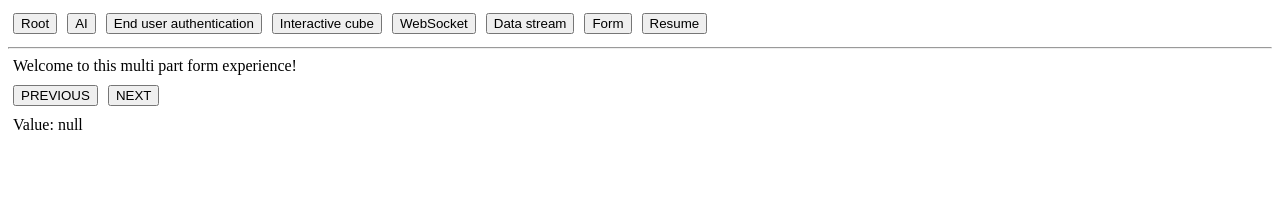
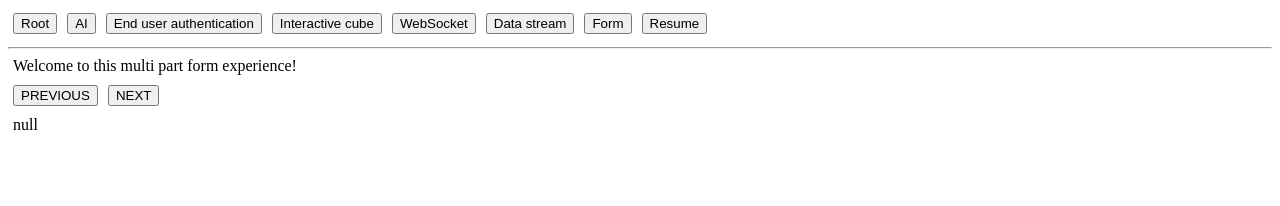
Before and after one commit to masimpson123/professional-web-application-ui, an Angular app: page /form in a window 1280 px wide. Shown: the top 206 px of the page. Built offline with nearby package versions, Linux system fonts and the light colour scheme.

Commit message:
form to json

```diff
--- a/src/app/form/form.component.html
+++ b/src/app/form/form.component.html
@@ -14,4 +14,4 @@
 <button (click)="previous()">PREVIOUS</button>
 <button (click)="next()">NEXT</button>
 
-<p>Value: {{ securityForm.valueChanges | async | json }}</p>
+<p>{{ securityForm.valueChanges | async | json }}</p>
```
